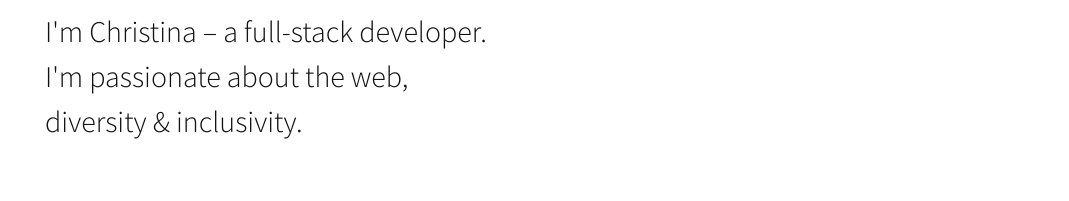
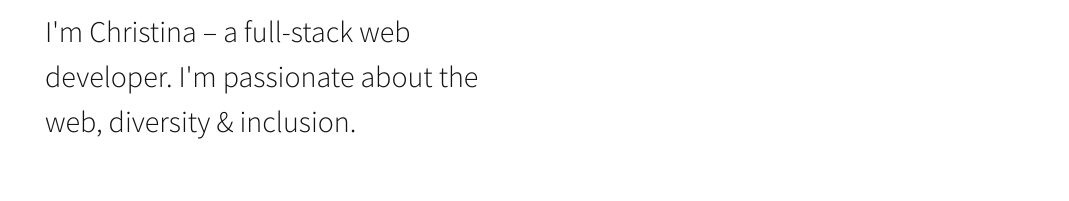
Before and after one commit to cchawn/personal-site, a website built with webpack: page src/index.html in a window 1280 px wide. Shown: the part 278-479 px from the top of the page, without its empty margins (211-1280 px from the left). Built offline with nearby package versions, Linux system fonts and the light colour scheme.

Commit message:
inclusion not inclusivity

```diff
--- a/src/index.html
+++ b/src/index.html
@@ -36,7 +36,7 @@
     <div class="content">
       <div>
         <h1 class="logo">Christina<span id="emoji">✨</span>Chan</h1>
-        <p class="message">I'm Christina – a full-stack developer. I'm passionate about the web, diversity &amp; inclusivity.</p>
+        <p class="message">I'm Christina – a full-stack web developer. I'm passionate about the web, diversity &amp; inclusion.</p>
       </div>
       <div>
         <h2>Social</h2>
```
